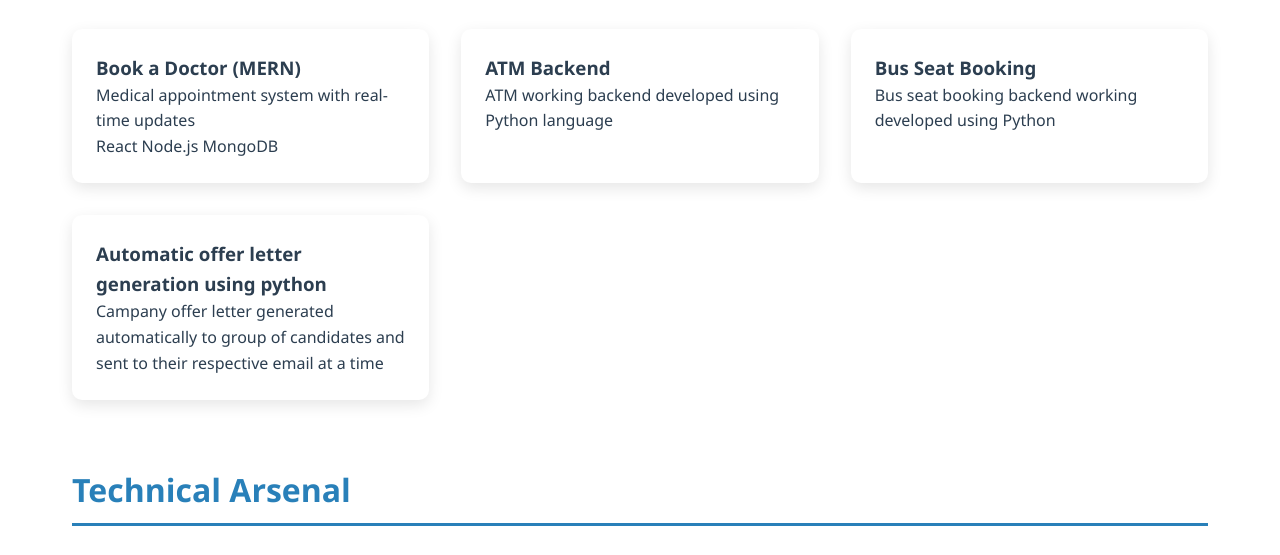
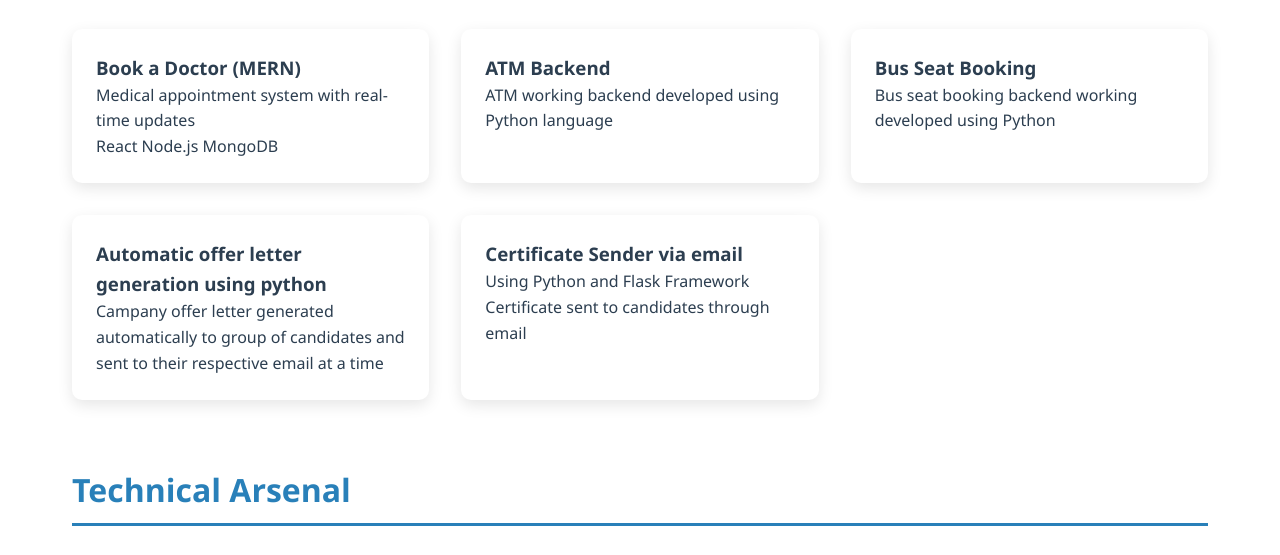
Before and after one commit to chandru2621/chandruportfolio, a plain HTML site: page index.html in a window 1280 px wide. Shown: the part 1716-2271 px from the top of the page. Drawn offline with Linux system fonts and the light colour scheme.

Commit message:
Update index.html

```diff
--- a/index.html
+++ b/index.html
@@ -287,6 +287,10 @@
                     <h3>Automatic offer letter generation using python</h3>
                     <p>Campany offer letter generated automatically to group of candidates and sent to their respective email at a time</p>
                 </div>
+                <div class="project-card">
+                    <h3>Certificate Sender via email</h3>
+                    <p>Using Python and Flask Framework Certificate sent to candidates through email </p>
+                </div>
             </div>
         </section>
 
```
